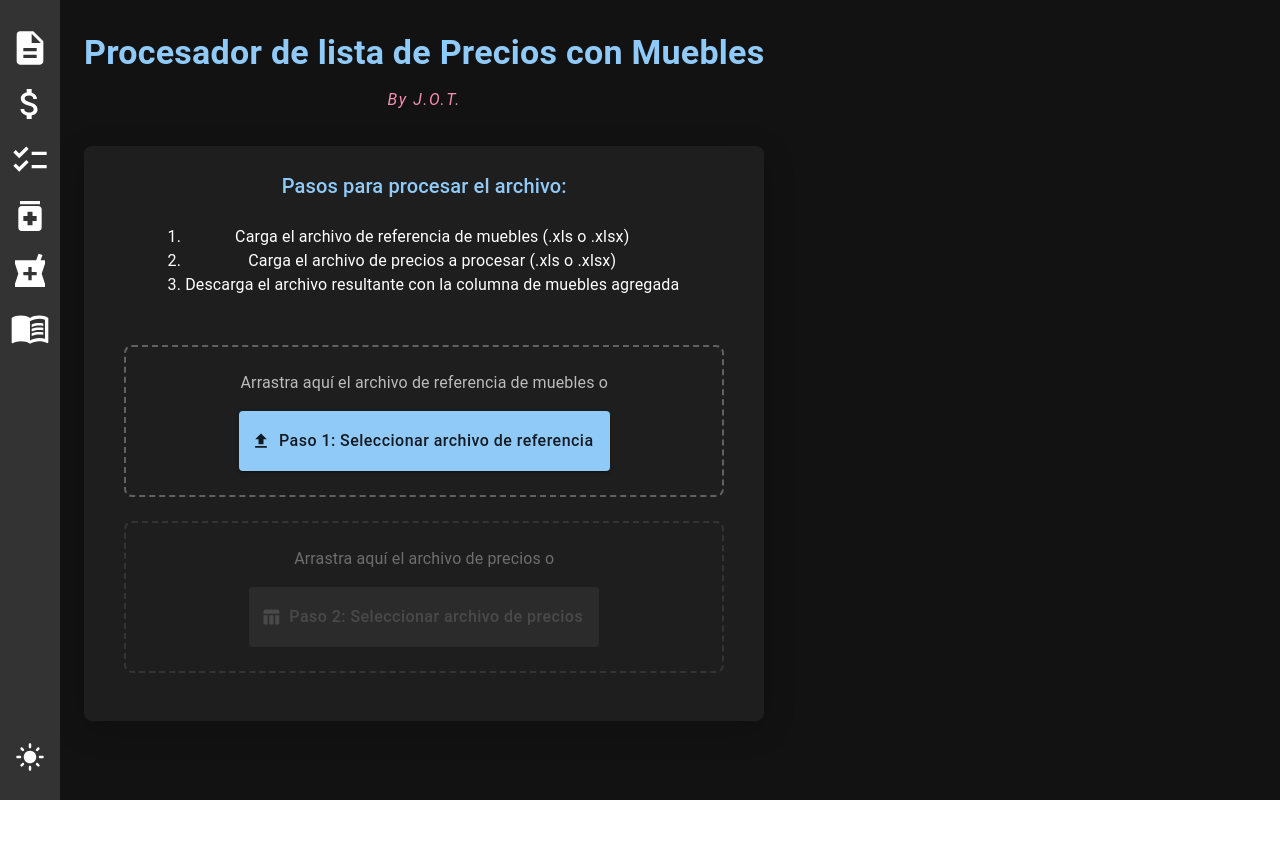
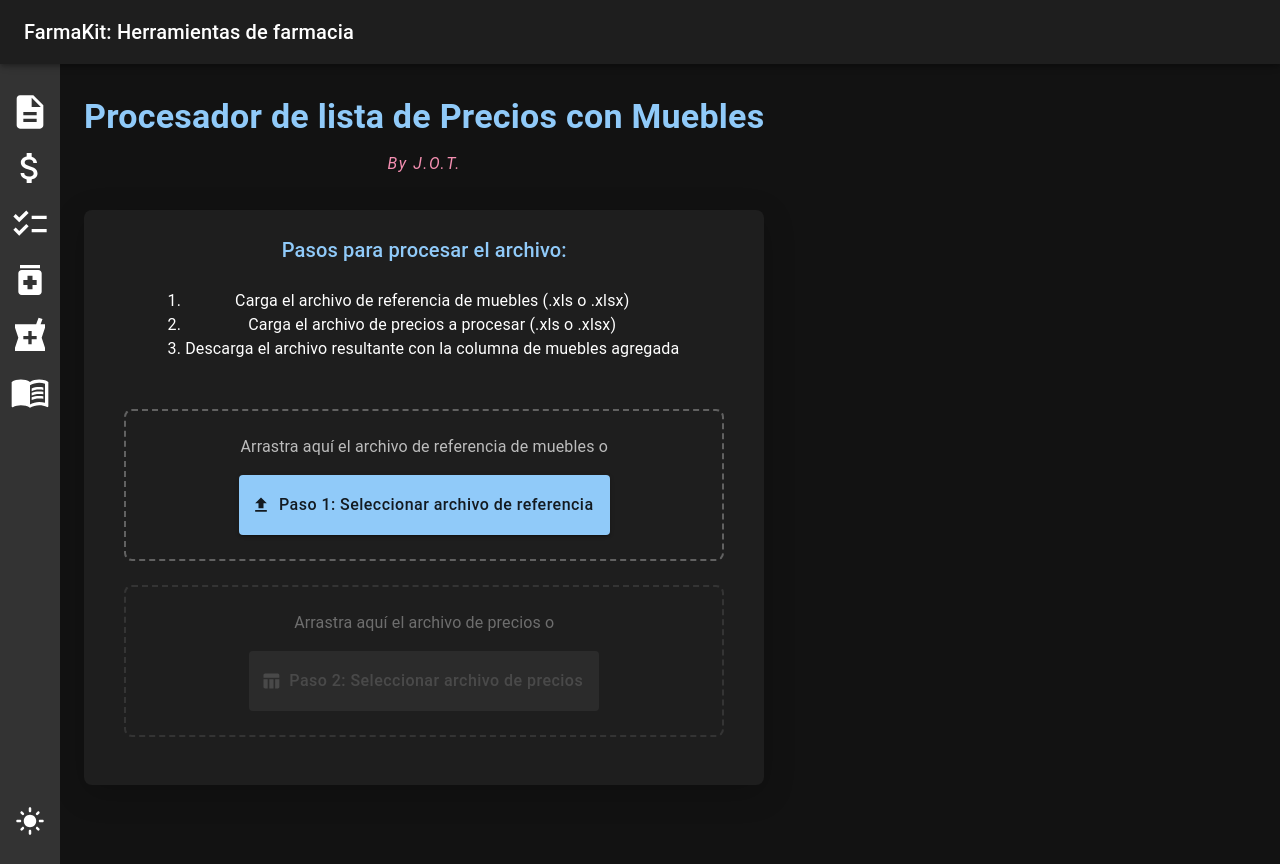
Before and after one commit to JorgeTrip/Agregar_mueble_actualizacion_precio, a React (Vite) app: page / in a window 1280 px wide. Before the commit the page ends 800 px from the top, so only its background shows below. Built offline with nearby package versions, Linux system fonts and the light colour scheme.

Commit message:
Cambio el nombre de la app a "FarmaKit".  Ahora hay una navbar con el nombre de la app.

```diff
--- a/index.html
+++ b/index.html
@@ -8,7 +8,7 @@
     <meta name="theme-color" content="#121212" />
     <link rel="apple-touch-icon" href="/apple-touch-icon.png" />
     <link rel="manifest" href="/manifest.json" />
-    <title>Herramientas de farmacia | by J.O.T.</title>
+    <title>FarmaKit: Herramientas de farmacia</title>
   </head>
   <body>
     <div id="root"></div>
--- a/src/App.jsx
+++ b/src/App.jsx
@@ -1,5 +1,5 @@
 import React, { useState, useMemo } from 'react';
-import { Container, Typography, CssBaseline, ThemeProvider, createTheme, Box } from '@mui/material';
+import { Container, Typography, CssBaseline, ThemeProvider, createTheme, Box, AppBar, Toolbar } from '@mui/material';
 import FileProcessor from './components/FileProcessor';
 import Sidebar from './components/Sidebar';
 import CashAssistant from './components/CashAssistant';
@@ -80,8 +80,16 @@ function App() {
     <ThemeProvider theme={theme}>
       {/* Normalización de estilos CSS para consistencia entre navegadores */}
       <CssBaseline />
+      {/* Navbar superior fijo */}
+      <AppBar position="fixed" sx={{ zIndex: (theme) => theme.zIndex.drawer + 1 }}>
+        <Toolbar>
+          <Typography variant="h6" noWrap component="div" sx={{ flexGrow: 1 }}>
+            FarmaKit: Herramientas de farmacia
+          </Typography>
+        </Toolbar>
+      </AppBar>
       {/* Contenedor principal con estructura flexible */}
-      <Box sx={{ display: 'flex' }}>
+      <Box sx={{ display: 'flex', pt: '64px' }}> {/* Añadir padding-top para compensar el navbar fijo */}
         {/* Barra lateral de navegación que recibe la función para cambiar de componente y controlar el tema */}
         <Sidebar
           onSelect={setSelectedComponent}
@@ -97,8 +105,11 @@ function App() {
             alignItems: 'center',
             backgroundColor: theme.palette.background.default,
             flexGrow: 1,
-            // Añadir margen superior en pantallas pequeñas para compensar la navbar fija
-            marginTop: { xs: '60px', sm: 0 },
+            // Eliminar margen superior ya que se aplicó padding-top al contenedor padre
+            marginTop: 0,
+            marginLeft: { xs: 0, sm: '60px' }, // Margen izquierdo para compensar el sidebar en desktop
+            paddingBottom: { xs: '60px', sm: 0 }, // Padding inferior para compensar el navbar móvil
+            width: '100%'
           }}
         >
           {/* Contenedor principal para todos los componentes */}
--- a/src/components/Sidebar.jsx
+++ b/src/components/Sidebar.jsx
@@ -41,9 +41,12 @@ function Sidebar({ onSelect, toggleTheme, themeMode }) {
         alignItems: 'center',
         padding: isMobile ? '10px 0' : '20px 0 0 0',
         transition: 'all 0.3s ease',
-        position: isMobile ? 'fixed' : 'relative',
-        top: 0,
-        zIndex: 1100,
+        position: 'fixed',
+        top: isMobile ? 'auto' : '64px', // En desktop debajo del navbar, en móvil no aplica
+        bottom: isMobile ? 0 : 'auto', // En móvil, fijarlo al fondo
+        left: 0,
+        zIndex: 1000, // Mayor que el navbar superior para asegurar visibilidad
+        boxShadow: isMobile ? '0px -2px 4px rgba(0,0,0,0.1)' : 'none', // Sombra en modo móvil para destacar
       }}
     >
       <Tooltip title="Agregar mueble a planilla de precios" arrow placement={isMobile ? "bottom" : "right"}>
```
